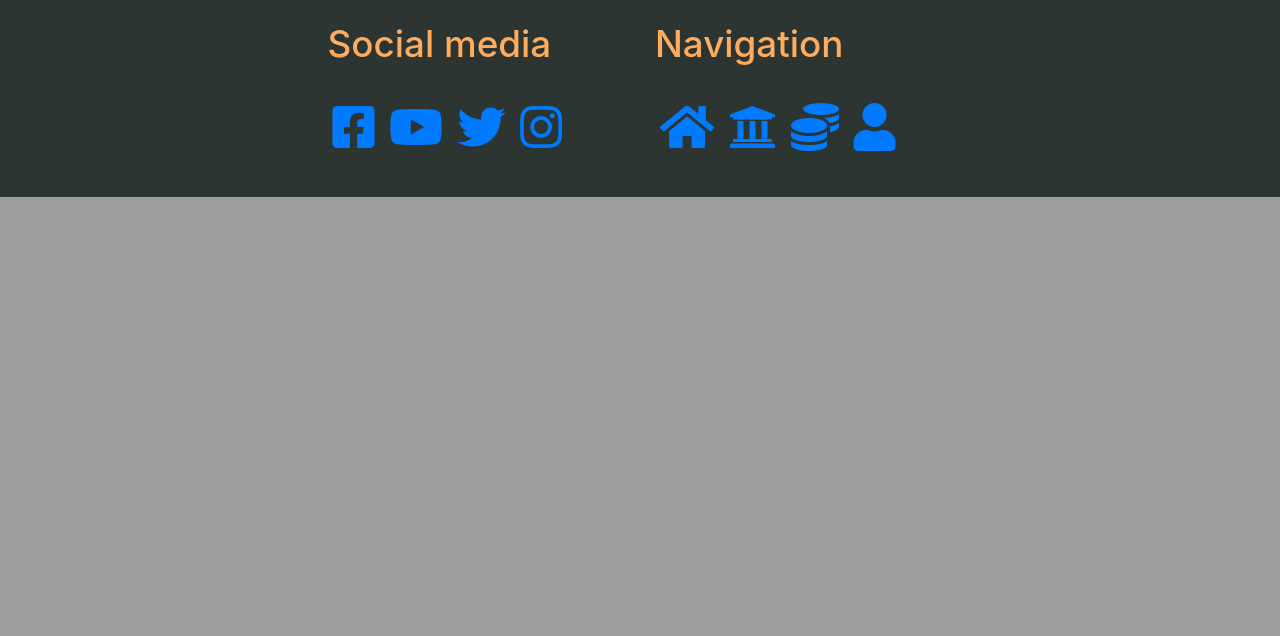
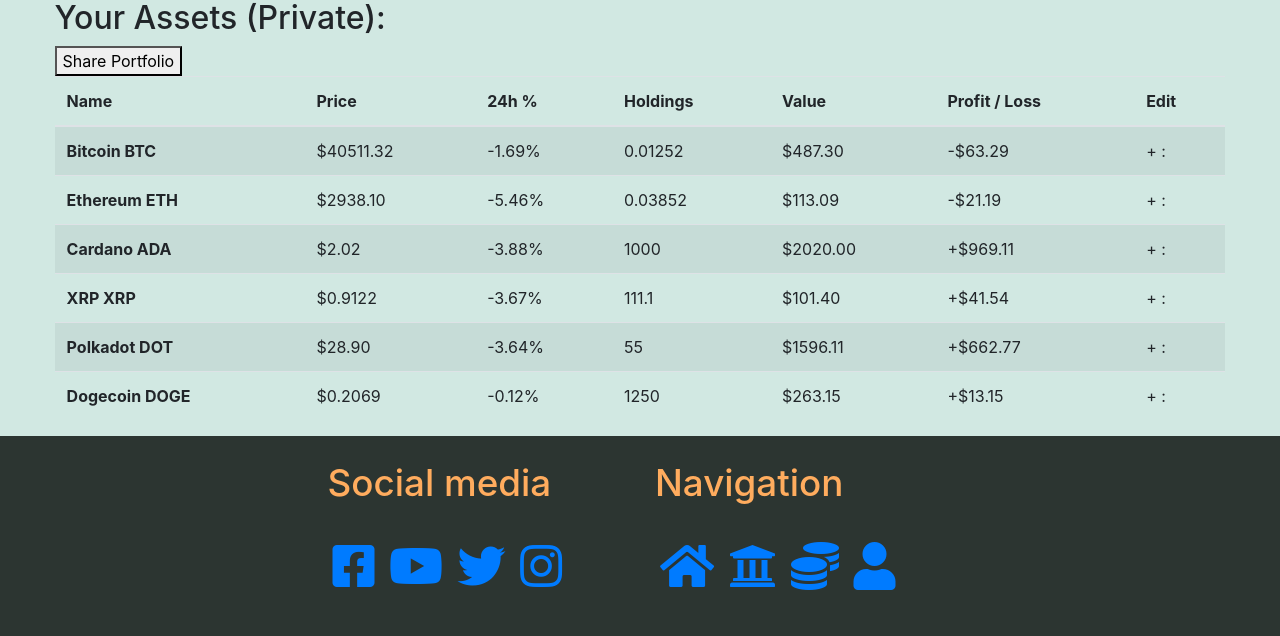
Before and after one commit to luke2533/CoinVue, a Flask app: page /portfolio in a window 1280 px wide; the page is wider, and only the part inside the window is pictured. Shown: the part 807-1443 px from the top of that part. Before the commit the page ends 1004 px from the top of that part, so only its background shows below. Run offline with Flask 2, Linux system fonts and the light colour scheme; some libraries are stand-ins or nearby versions.

Commit message:
Basic structure to discover and log in page

```diff
--- a/app.py
+++ b/app.py
@@ -26,6 +26,14 @@
 def portfolio():
     return render_template("portfolio.html")
 
+@app.route("/discover")
+def discover():
+    return render_template("discover.html")
+
+@app.route("/login")
+def login():
+    return render_template("login.html")
+
 
 if __name__ == "__main__":
     app.run(host=os.environ.get("IP"),
--- a/static/css/style.css
+++ b/static/css/style.css
@@ -1,6 +1,12 @@
+/* Universal */
+
 body{
     background-color: #D1E8E2;
 }
+
+/* Universal */
+
+/* Nav-bar */
 
 .nav-bar{
     background-color: #2C3531;
@@ -38,6 +44,33 @@
     justify-content: flex-end;
 }
 
+/* Nav-bar */
+
+/* My Portfolio */
+
+.my-portfolio{
+    border: solid 1px black;
+}
+
+/* My Portfolio */
+
+/* Account log in page */
+
+.user-box{
+    border: solid black 1px;
+    padding: 5px;
+    margin: 10px;
+    text-align: center;
+}
+
+.user{
+    margin: 5px;
+}
+
+/* Account log in page */
+
+/* Footer */
+
 .footer{
     background-color: #2C3531;
     height: 125px;
@@ -54,3 +87,5 @@
     font-size: 3em;
     margin: 5px;
 }
+
+/* Footer */
--- a/templates/base.html
+++ b/templates/base.html
@@ -38,10 +38,10 @@
                             <a href="{{ url_for('portfolio') }}" class="nav-link">My Portfolio's</a>
                         </li>
                         <li class="nav-item">
-                            <a href="#" class="nav-link">Discover Portfolio's</a>
+                            <a href="{{ url_for('discover') }}" class="nav-link">Discover Portfolio's</a>
                         </li>
                         <li class="nav-item">
-                            <a href="#" class="nav-link">Log in</a>
+                            <a href="{{ url_for('login') }}" class="nav-link">Log in</a>
                         </li>
                         <!-- Add sign out here later but make inviisble if user is signed in -->
 
--- a/templates/portfolio.html
+++ b/templates/portfolio.html
@@ -4,6 +4,7 @@
 <h1>HGello</h1>
 
 <!-- Porfolio overview -->
+{% block portfolio %}
 
     <div class="container-fluid">
         <div class="row my-portfolio justify-content-center">
@@ -33,6 +34,95 @@
         </div>
     </div>
 
+{% endblock %}
+
+<!-- Portfolio table -->
+
+<div class="containter-fluid">
+    <div class="row justify-content-center">
+        <div class="col-11">
+            <h2>Your Assets (Private):</h2>
+            <button>Share Portfolio</button>
+            <table class="table table-striped">
+                <thead>
+                <tr>
+                    <th scope="col">Name</th>
+                    <th scope="col">Price</th>
+                    <th scope="col">24h %</th>
+                    <th scope="col">Holdings</th>
+                    <th scope="col">Value</th>
+                    <th scope="col">Profit / Loss</th>
+                    <th scope="col">Edit</th>
+                </tr>
+                </thead>
+                <!-- Should sort from value accending -->
+                <tbody>
+                <tr>
+                    <th scope="row">Bitcoin BTC</th>
+                    <td>$40511.32</td>
+                    <td>-1.69%</td>
+                    <td>0.01252</td>
+                    <td>$487.30</td>
+                    <td>-$63.29</td>
+                    <td>+ :</td>
+                    <!-- (Placeholder) -->
+                </tr>
+                <tr>
+                    <th scope="row">Ethereum ETH</th>
+                    <td>$2938.10</td>
+                    <td>-5.46%</td>
+                    <td>0.03852</td>
+                    <td>$113.09</td>
+                    <td>-$21.19</td>
+                    <td>+ :</td>
+                    <!-- (Placeholder) -->
+                </tr>
+                <tr>
+                    <th scope="row">Cardano ADA</th>
+                    <td>$2.02</td>
+                    <td>-3.88%</td>
+                    <td>1000</td>
+                    <td>$2020.00</td>
+                    <td>+$969.11</td>
+                    <td>+ :</td>
+                    <!-- (Placeholder) -->
+                </tr>
+                <tr>
+                    <th scope="row">XRP XRP</th>
+                    <td>$0.9122</td>
+                    <td>-3.67%</td>
+                    <td>111.1</td>
+                    <td>$101.40</td>
+                    <td>+$41.54</td>
+                    <td>+ :</td>
+                    <!-- (Placeholder) -->
+                </tr>
+                <tr>
+                    <th scope="row">Polkadot DOT</th>
+                    <td>$28.90</td>
+                    <td>-3.64%</td>
+                    <td>55</td>
+                    <td>$1596.11</td>
+                    <td>+$662.77</td>
+                    <td>+ :</td>
+                    <!-- (Placeholder) -->
+                </tr>
+                <tr>
+                    <th scope="row">Dogecoin DOGE</th>
+                    <td>$0.2069</td>
+                    <td>-0.12%</td>
+                    <td>1250</td>
+                    <td>$263.15</td>
+                    <td>+$13.15</td>
+                    <td>+ :</td>
+                    <!-- (Placeholder) -->
+                </tr>
+                </tbody>
+            </table>
+        </div>
+    </div>
+</div>
+
 <!-- Porfolio overview -->
 
 {% endblock %}
```
Also changed, not shown: templates/discover.html (added, +62 -0 lines), templates/login.html (added, +26 -0 lines), README.md. Lines whose indentation alone changed are shown as unchanged.
